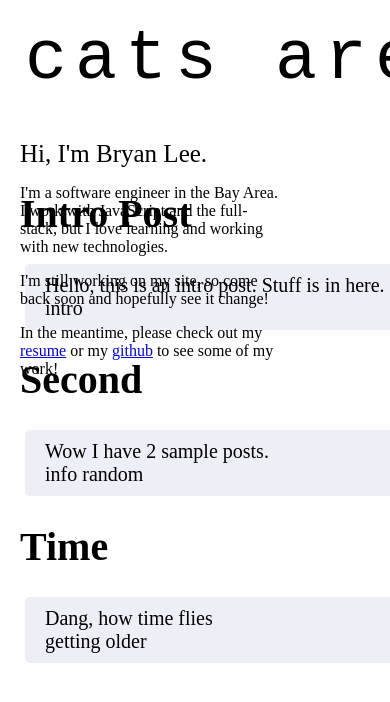
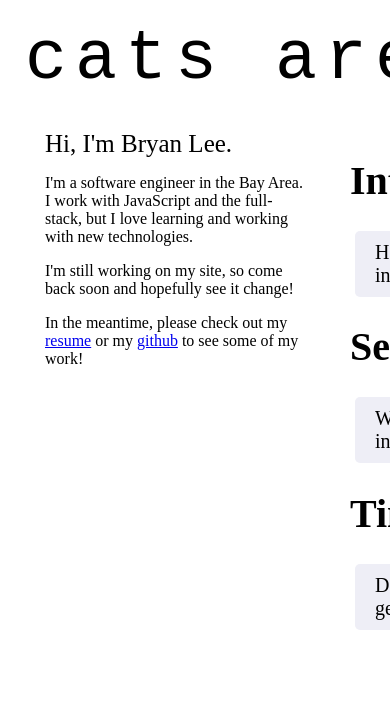
Before and after one commit to bryclee/bryclee-flask, a Flask app: page / in a window 390 px wide; the page is wider, and only the part inside the window is pictured. Shown: the top 702 px of that part. Run offline with Flask 2, Linux system fonts and the light colour scheme.

Commit message:
[bugfix] Changes CSS to fix small screen width issues

```diff
--- a/bryclee/static/style.css
+++ b/bryclee/static/style.css
@@ -2,21 +2,31 @@ html, body {
 	box-sizing: border-box;
 	font: 20px Century Gothic;
 	margin: 0;
+	min-width: 1050px;
 }
 * {
 	box-sizing: inherit;
 }
 
-.header-bar {
-	position: fixed;
+@media screen and (min-width: 1000px) {
+	.fixed {
+		position: fixed !important;
+	}
+}
+
+/* Header Bar */
+.header-bar, .header-bar-fill {
+	background-color: white;
 	left: 0;
+	min-height: 110px;
 	top: 0;
-	padding: 20px;
 	width: 100%;
 }
 #header-banner {
 	font: 70px courier new;
+	left: 20px;
 	height: 70px;
+	top: 20px;
 	position: relative;
 	-moz-transition: width 1s;
 	-webkit-transition: width 1s;
@@ -79,17 +89,16 @@ html, body {
 .main-content {
 	max-width: 1000px;
 	margin: 0px auto;
-	padding-top: 120px;
 }
 
 .left-col-wrapper, .left-col {
 	display: inline-block;
+	min-height: 1px;
+	vertical-align: top;
 	width: 300px;
-	min-height: 1px;
 }
 .left-col {
 	padding: 20px;
-	position: fixed;
 	top: 120px;
 }
 
--- a/bryclee/templates/index.html
+++ b/bryclee/templates/index.html
@@ -7,16 +7,18 @@
 </head>
 <body>
 	<div class="header-bar">
-		<div id="header-banner">
-			<a href="{{ url_for('index') }}"><span class="fill-parent"></span></a>
-			<span id="header-letters">bryclee</span>
+		<div class="header-bar-fill fixed">
+			<div class="fixed" id="header-banner">
+				<a href="{{ url_for('index') }}"><span class="fill-parent"></span></a>
+				<span id="header-letters">bryclee</span>
+			</div>
 		</div>
 	</div>
 	<script src="{{ url_for('static', filename='name.js') }}"></script>
 
 	<div class="main-content">
 		<div class="left-col-wrapper">
-			<div class="left-col">
+			<div class="left-col fixed">
 				<div id="subheader">Hi, I'm Bryan Lee.</div>
 				<div class="sidebar-about">
 					<p>I'm a software engineer in the Bay Area. I work with JavaScript and the
```
